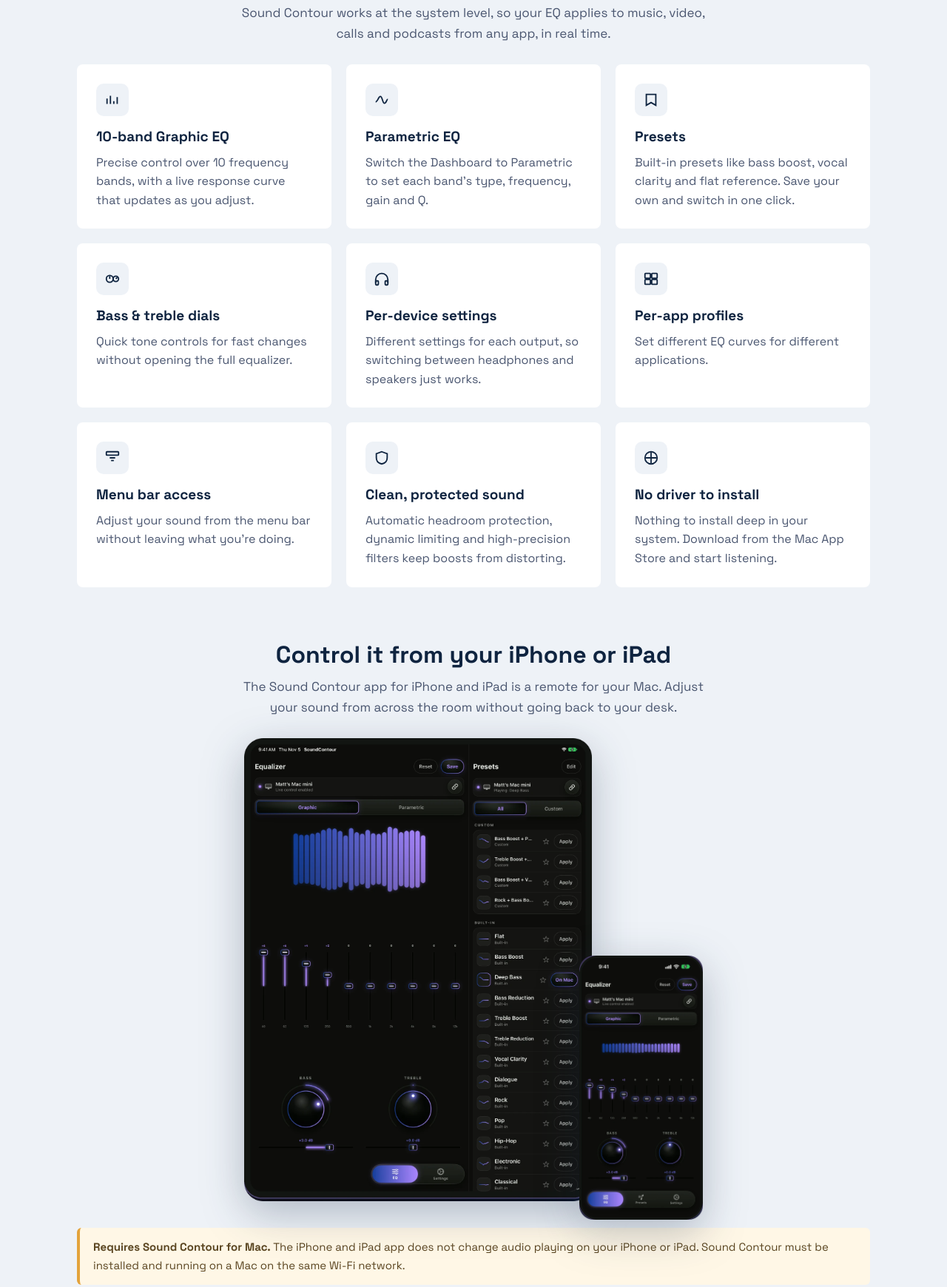
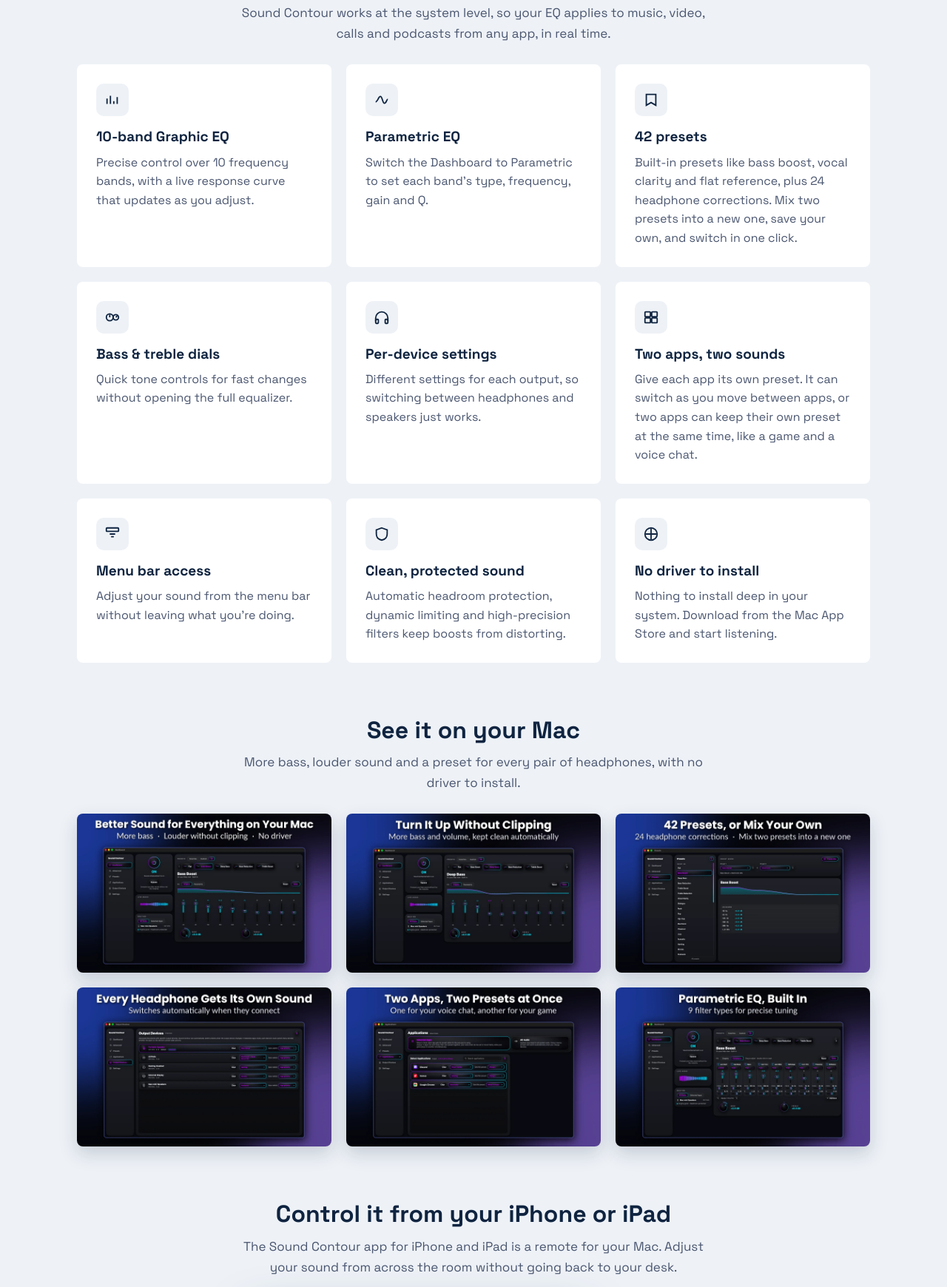
Before and after one commit to SpiritOfJinn/novafieldstudio-site, a plain HTML site: page soundcontour/index.html in a window 1280 px wide. Shown: the part 810-2550 px from the top of the page at 74% size. Drawn offline with Linux system fonts and the light colour scheme.

Commit message:
Sound Contour page: 1.3 Mac screenshots, two apps at once, 42 presets, no credit card wording

```diff
--- a/soundcontour/index.html
+++ b/soundcontour/index.html
@@ -35,6 +35,9 @@ a{color:#0F2440}a:hover{color:#08162A}
 section.block{padding:72px 0 0}
 #features>h2,#remote>h2{text-align:center}
 #features>.sub,#remote>.sub{text-align:center;margin-left:auto;margin-right:auto}
+#mac>h2{text-align:center}#mac>.sub{text-align:center;margin-left:auto;margin-right:auto}
+.shots{display:grid;grid-template-columns:repeat(auto-fit,minmax(320px,1fr));gap:20px}
+.shots img{display:block;width:100%;height:auto;border-radius:8px;box-shadow:0 10px 24px rgba(15,36,64,.18)}
 section.block h2{margin:0 0 10px;font-size:32px;line-height:1.2}
 .sub{margin:0 0 28px;color:#4A5670;max-width:640px}
 .grid{display:grid;grid-template-columns:repeat(auto-fit,minmax(260px,1fr));gap:20px}
@@ -71,7 +74,7 @@ footer .wrap{padding:28px 24px 36px;display:flex;flex-wrap:wrap;justify-content:
 <a class="btn" href="https://apps.apple.com/app/id6807615735?platform=mac">Download on the App Store</a>
 <a class="btn ghost" href="#features">See the features</a>
 </div>
-<p class="price"><strong>Free 7-day trial</strong> · No credit card needed · then $9.99 once · No subscription</p>
+<p class="price"><strong>Free 7-day trial</strong> · No credit card required · then $9.99 once · No subscription</p>
 <p class="price" style="margin-top:6px"><strong>Requires macOS 14.4 or later.</strong> The iPhone and iPad apps are included with your Mac purchase and work as a remote control for Sound Contour on your Mac.</p>
 </div>
 <div class="hero-art">
@@ -92,13 +95,26 @@ footer .wrap{padding:28px 24px 36px;display:flex;flex-wrap:wrap;justify-content:
 <div class="grid">
 <div class="card"><div class="icon"><svg width="22" height="22" viewBox="0 0 24 24" fill="none" stroke="#0F2440" stroke-width="2"><path d="M4 18V10M9 18V6M14 18v-4M19 18V8"/></svg></div><h3>10-band Graphic EQ</h3><p>Precise control over 10 frequency bands, with a live response curve that updates as you adjust.</p></div>
 <div class="card"><div class="icon"><svg width="22" height="22" viewBox="0 0 24 24" fill="none" stroke="#0F2440" stroke-width="2"><path d="M3 15c3 0 4-8 7-8s3 10 6 10 3-6 5-6"/></svg></div><h3>Parametric EQ</h3><p>Switch the Dashboard to Parametric to set each band's type, frequency, gain and Q.</p></div>
-<div class="card"><div class="icon"><svg width="22" height="22" viewBox="0 0 24 24" fill="none" stroke="#0F2440" stroke-width="2"><path d="M5 4h14v16l-7-4-7 4z"/></svg></div><h3>Presets</h3><p>Built-in presets like bass boost, vocal clarity and flat reference. Save your own and switch in one click.</p></div>
+<div class="card"><div class="icon"><svg width="22" height="22" viewBox="0 0 24 24" fill="none" stroke="#0F2440" stroke-width="2"><path d="M5 4h14v16l-7-4-7 4z"/></svg></div><h3>42 presets</h3><p>Built-in presets like bass boost, vocal clarity and flat reference, plus 24 headphone corrections. Mix two presets into a new one, save your own, and switch in one click.</p></div>
 <div class="card"><div class="icon"><svg width="22" height="22" viewBox="0 0 24 24" fill="none" stroke="#0F2440" stroke-width="2"><circle cx="8" cy="12" r="5"/><circle cx="17" cy="12" r="4"/><path d="M8 12V8M17 12l2-2"/></svg></div><h3>Bass &amp; treble dials</h3><p>Quick tone controls for fast changes without opening the full equalizer.</p></div>
 <div class="card"><div class="icon"><svg width="22" height="22" viewBox="0 0 24 24" fill="none" stroke="#0F2440" stroke-width="2"><path d="M3 18v-5a9 9 0 0 1 18 0v5"/><rect x="3" y="15" width="4" height="6" rx="1"/><rect x="17" y="15" width="4" height="6" rx="1"/></svg></div><h3>Per-device settings</h3><p>Different settings for each output, so switching between headphones and speakers just works.</p></div>
-<div class="card"><div class="icon"><svg width="22" height="22" viewBox="0 0 24 24" fill="none" stroke="#0F2440" stroke-width="2"><rect x="3" y="4" width="8" height="7" rx="1"/><rect x="13" y="4" width="8" height="7" rx="1"/><rect x="3" y="13" width="8" height="7" rx="1"/><rect x="13" y="13" width="8" height="7" rx="1"/></svg></div><h3>Per-app profiles</h3><p>Set different EQ curves for different applications.</p></div>
+<div class="card"><div class="icon"><svg width="22" height="22" viewBox="0 0 24 24" fill="none" stroke="#0F2440" stroke-width="2"><rect x="3" y="4" width="8" height="7" rx="1"/><rect x="13" y="4" width="8" height="7" rx="1"/><rect x="3" y="13" width="8" height="7" rx="1"/><rect x="13" y="13" width="8" height="7" rx="1"/></svg></div><h3>Two apps, two sounds</h3><p>Give each app its own preset. It can switch as you move between apps, or two apps can keep their own preset at the same time, like a game and a voice chat.</p></div>
 <div class="card"><div class="icon"><svg width="22" height="22" viewBox="0 0 24 24" fill="none" stroke="#0F2440" stroke-width="2"><rect x="3" y="3" width="18" height="5" rx="1"/><path d="M8 12h8M10 16h4"/></svg></div><h3>Menu bar access</h3><p>Adjust your sound from the menu bar without leaving what you're doing.</p></div>
 <div class="card"><div class="icon"><svg width="22" height="22" viewBox="0 0 24 24" fill="none" stroke="#0F2440" stroke-width="2"><path d="M12 3l8 3v6c0 5-3.5 8-8 9-4.5-1-8-4-8-9V6z"/></svg></div><h3>Clean, protected sound</h3><p>Automatic headroom protection, dynamic limiting and high-precision filters keep boosts from distorting.</p></div>
 <div class="card"><div class="icon"><svg width="22" height="22" viewBox="0 0 24 24" fill="none" stroke="#0F2440" stroke-width="2"><path d="M4 12h16M12 4v16"/><circle cx="12" cy="12" r="9"/></svg></div><h3>No driver to install</h3><p>Nothing to install deep in your system. Download from the Mac App Store and start listening.</p></div>
+</div>
+</section>
+
+<section class="block" id="mac">
+<h2>See it on your Mac</h2>
+<p class="sub">More bass, louder sound and a preset for every pair of headphones, with no driver to install.</p>
+<div class="shots">
+<img src="/soundcontour/images/mac-1-better-sound.webp?v=1" alt="Sound Contour Dashboard on Mac with the Bass knob turned up" width="1440" height="900" loading="lazy">
+<img src="/soundcontour/images/mac-2-without-clipping.webp?v=1" alt="Bass Boost turned up without clipping" width="1440" height="900" loading="lazy">
+<img src="/soundcontour/images/mac-3-presets.webp?v=1" alt="42 presets and the preset mixer" width="1440" height="900" loading="lazy">
+<img src="/soundcontour/images/mac-4-every-headphone.webp?v=1" alt="A different preset for each output device" width="1440" height="900" loading="lazy">
+<img src="/soundcontour/images/mac-5-two-apps.webp?v=1" alt="Two apps, each with its own preset at the same time" width="1440" height="900" loading="lazy">
+<img src="/soundcontour/images/mac-6-parametric.webp?v=1" alt="Parametric EQ with 9 filter types" width="1440" height="900" loading="lazy">
 </div>
 </section>
 
@@ -135,7 +151,7 @@ footer .wrap{padding:28px 24px 36px;display:flex;flex-wrap:wrap;justify-content:
 <section class="block" id="pricing">
 <h2>Simple pricing</h2>
 <div class="split">
-<div><h3>Try it free for 7 days</h3><p style="margin:0;color:#4A5670">Download Sound Contour and use every feature free for 7 days. No payment needed to start.</p></div>
+<div><h3>Try it free for 7 days</h3><p style="margin:0;color:#4A5670">Download Sound Contour and use every feature free for 7 days. No credit card required.</p></div>
 <div><h3>Then $9.99, once</h3><p style="margin:0;color:#4A5670">Unlock Sound Contour Pro with a single one-time purchase. No subscription and no recurring fees.</p></div>
 <div><h3>Private</h3><p style="margin:0;color:#4A5670">Sound Contour doesn't collect your data. Read the <a href="/soundcontour/privacy.html">privacy policy</a>.</p></div>
 </div>
@@ -144,13 +160,13 @@ footer .wrap{padding:28px 24px 36px;display:flex;flex-wrap:wrap;justify-content:
 <div class="cta">
 <div><h2>Hear the difference today</h2>
 <a class="btn" style="margin:12px 0 18px" href="https://apps.apple.com/app/id6807615735?platform=mac">Download on the App Store</a>
-<p>Free 7-day trial, then $9.99 once.</p><p style="margin-top:4px">Requires macOS 14.4 or later. The iPhone and iPad apps are included with your purchase and work as a remote control for Sound Contour on your Mac.</p></div>
+<p>Free 7-day trial, no credit card required. Then $9.99 once.</p><p style="margin-top:4px">Requires macOS 14.4 or later. The iPhone and iPad apps are included with your purchase and work as a remote control for Sound Contour on your Mac.</p></div>
 </div>
 
 <section class="block" id="help">
 <h2>Help &amp; FAQ</h2>
 <div class="faq">
-<details open><summary>How much does it cost?</summary><p>Sound Contour is free to download with a 7-day free trial. After that, it's a one-time $9.99 purchase. There's no subscription.</p></details>
+<details open><summary>How much does it cost?</summary><p>Sound Contour is free to download with a 7-day free trial, no credit card required. After that, it's a one-time $9.99 purchase. There's no subscription.</p></details>
 <details><summary>I already bought it. How do I unlock it on another Mac?</summary><p>Open Sound Contour, go to Settings, and click <strong>Restore Purchases</strong>. Use the same Apple Account you bought it with.</p></details>
 <details><summary>The equalizer isn't changing my audio.</summary><p>macOS needs to give Sound Contour permission to process system audio. Open Sound Contour's Settings and follow the permission prompt, or check System Settings &gt; Privacy &amp; Security.</p></details>
 <details><summary>Does the iPhone or iPad app work on its own?</summary><p>No. It's a remote control for Sound Contour on your Mac. It doesn't change audio playing on your iPhone or iPad. Your Mac must be running Sound Contour on the same Wi-Fi network.</p></details>
```
